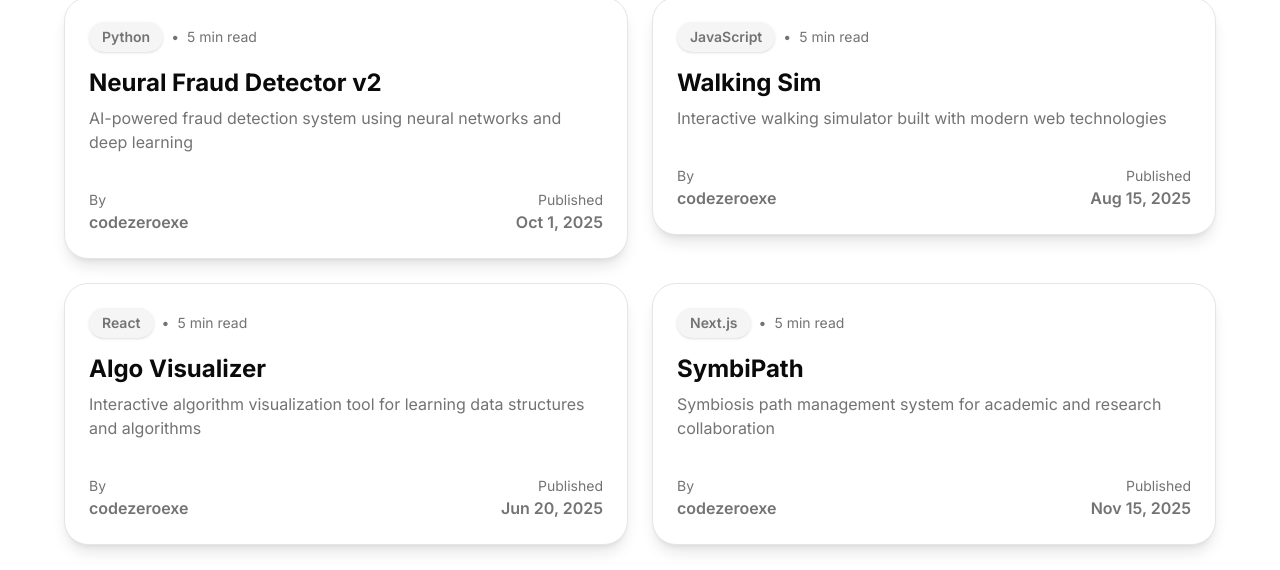
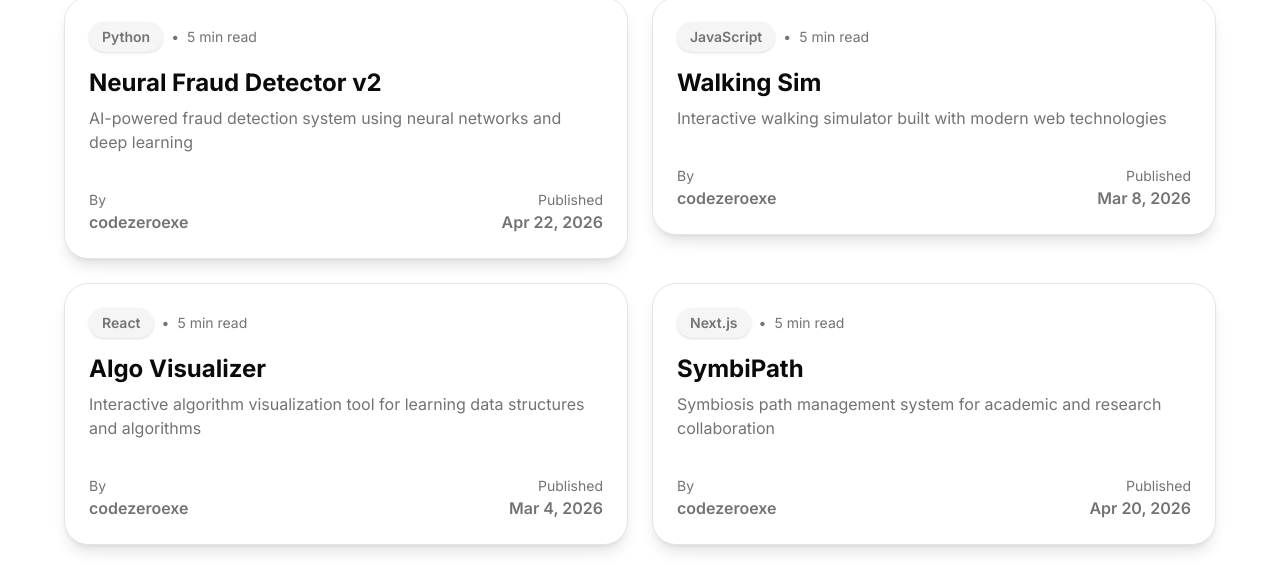
Before and after one commit to codezeroexe/portfolio-website, a Next.js app: page / in a window 1280 px wide. Shown: the part 1578-2148 px from the top of the page. Built offline with nearby package versions, Linux system fonts and the light colour scheme; a web font is replaced by a local one.

Commit message:
update: real repo creation dates from github api

```diff
--- a/src/app/page.tsx
+++ b/src/app/page.tsx
@@ -25,7 +25,7 @@
     excerpt: "AI-powered fraud detection system using neural networks and deep learning",
     tags: ["Python", "TensorFlow", "AI/ML", "Neural Networks"],
     githubUrl: "https://github.com/codezeroexe/neural-fraud-detector-v2",
-    publishedAt: new Date("2025-10-01"),
+    publishedAt: new Date("2026-04-22"),
   },
   {
     id: "2",
@@ -33,7 +33,7 @@
     excerpt: "Interactive walking simulator built with modern web technologies",
     tags: ["JavaScript", "Three.js", "WebGL", "Game Dev"],
     githubUrl: "https://github.com/codezeroexe/walking-sim",
-    publishedAt: new Date("2025-08-15"),
+    publishedAt: new Date("2026-03-08"),
   },
   {
     id: "3",
@@ -41,7 +41,7 @@
     excerpt: "Interactive algorithm visualization tool for learning data structures and algorithms",
     tags: ["React", "TypeScript", "D3.js", "Education"],
     githubUrl: "https://github.com/codezeroexe/algo-visualizer",
-    publishedAt: new Date("2025-06-20"),
+    publishedAt: new Date("2026-03-04"),
   },
   {
     id: "4",
@@ -49,7 +49,7 @@
     excerpt: "Symbiosis path management system for academic and research collaboration",
     tags: ["Next.js", "TypeScript", "PostgreSQL", "Full-Stack"],
     githubUrl: "https://github.com/codezeroexe/symbiPath",
-    publishedAt: new Date("2025-11-15"),
+    publishedAt: new Date("2026-04-20"),
   },
 ];
 
```
